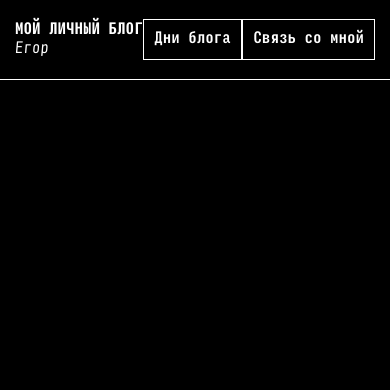
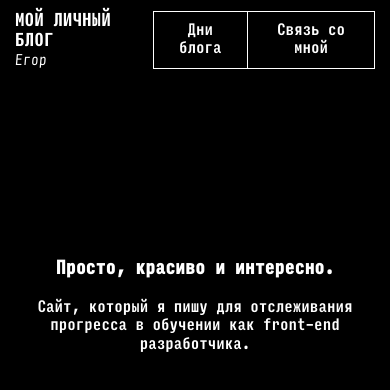
Before and after one commit to amovivere/egor, a plain HTML site: page index.html in a window 390 px wide. Drawn offline with Linux system fonts and the light colour scheme.

Commit message:
Основа с адаптацией готова.

```diff
--- a/index.html
+++ b/index.html
@@ -9,7 +9,7 @@
     <title>Egor</title>
 </head>
 <body>
-    <header class="header">
+    <header>
     <div class="content">
         <div class="navbar">
             <div class="navbar-wrap">
@@ -23,5 +23,17 @@
         </div>
     </div>
     </header>
+    <main>
+        <div class="description">
+        <div class="section__1">
+            <h3>Просто, красиво и интересно.</h3>
+            <p>Сайт, который я пишу для отслеживания прогресса в обучении как front-end разработчика.</p>
+            <p></p>
+            <p></p>
+            <p></p>
+            <p></p>
+        </div>
+        </div>
+    </main>
 </body>
 </html>
--- a/sass/_navbar.sass
+++ b/sass/_navbar.sass
@@ -4,28 +4,31 @@
         align-items: center
         display: flex
         justify-content: space-between
-        border: 1px solid #fff
-        border-top: none
+        //border: 1px solid #fff
+        //border-top: none
         padding: 15px
     &__logo
         &-name
             text-transform: uppercase
             display: block
             +Bold
+            font-size: 18px
         &-description
             display: block
             +Italic
+            font-size: 15px
     &__blog
 .button__o
     &-c, &-d
         border: 1px solid #fff
         padding: 10px
-@media (max-width: 369px)
+    &-d
+        background-color: #000
+        color: #fff
+        &:hover
+            background-color: rgba(#fff,1)
+            color: #000
+            padding: 12px
+@media (max-width: 405px)
     .button__o-c
         border-left: none
-
-@media (max-width: 849px)
-    .navbar
-        &-wrap
-            border: none
-            border-bottom: 1px solid #fff
--- /dev/null
+++ b/sass/_sections.sass
@@ -0,0 +1,15 @@
+.description
+    display: block
+    max-width: 550px
+    margin: auto
+    align-items: center
+    text-align: center
+    vertical-align: center
+    margin-top: 150px
+.section__1
+    display: block
+    align-items: center
+    text-align: center
+    vertical-align: center
+    margin-top: 150px
+    padding: 10px
--- a/sass/style.sass
+++ b/sass/style.sass
@@ -1,4 +1,4 @@
 @import 'fonts'
 @import 'grid'
-
+@import 'sections'
 @import 'navbar'
```
Also changed, not shown: css/style.css, sass/_grid.sass (line endings or trailing spaces), 1 other file.
